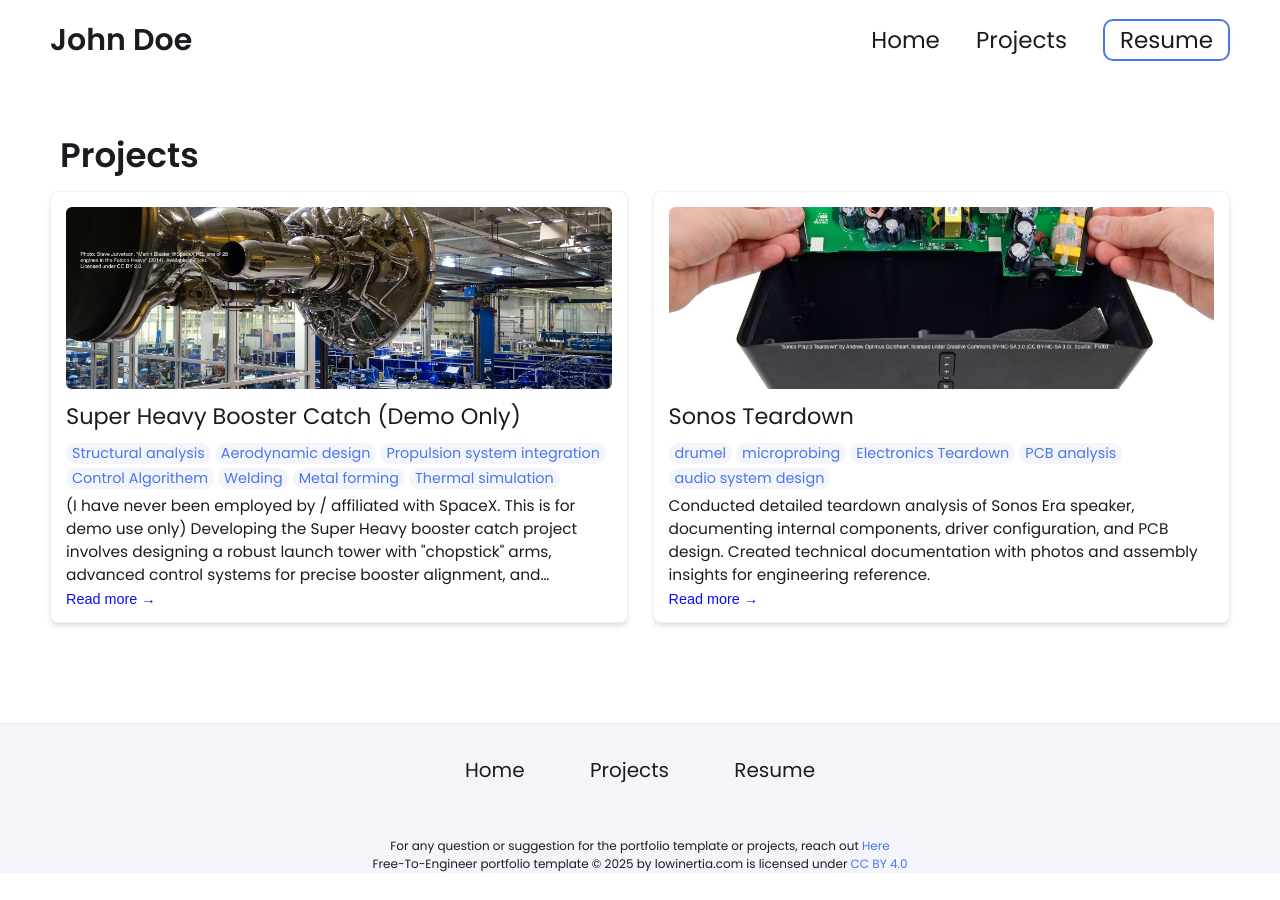
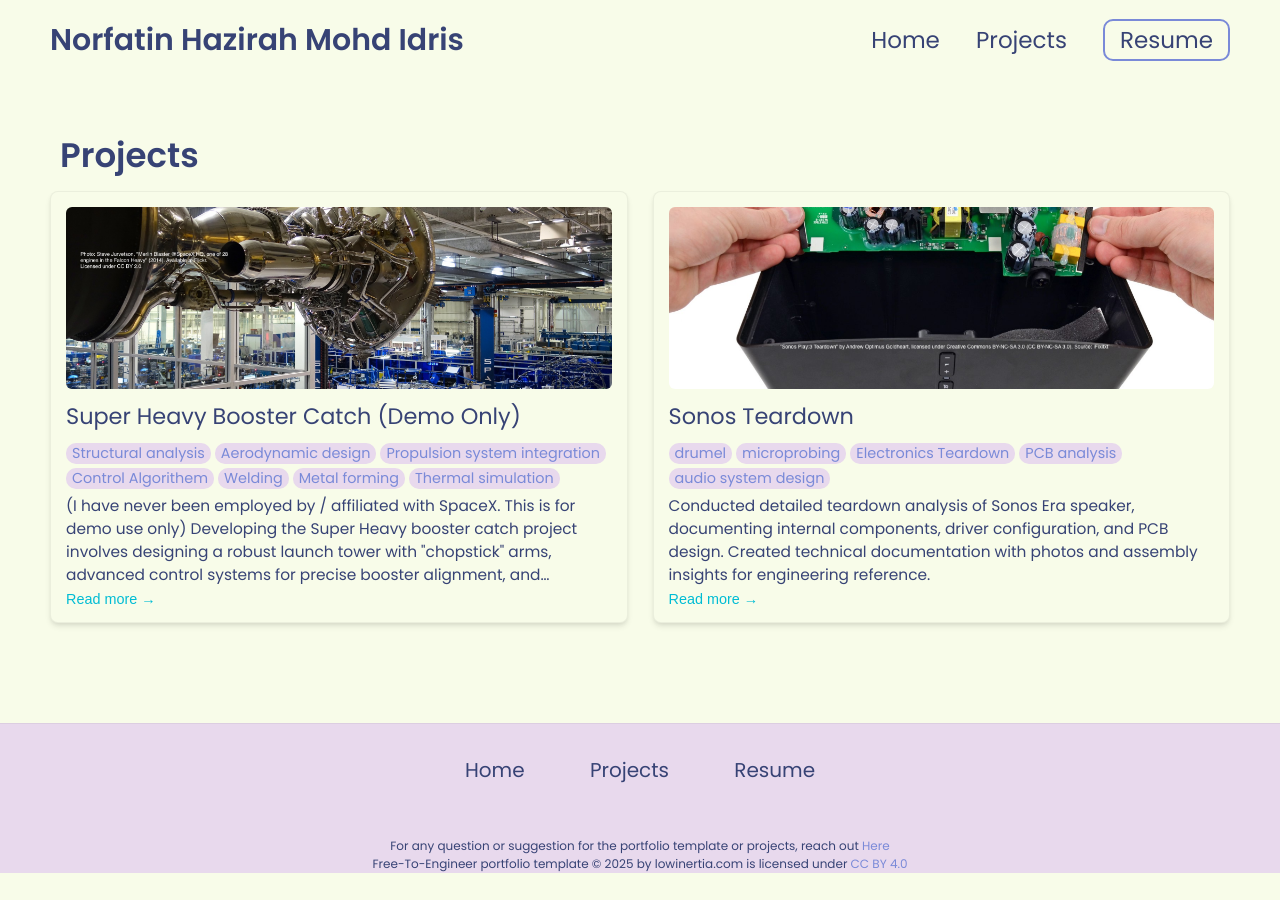
Before and after one commit to fatin-idris/fatin-idris.github.io, a Jekyll site: the page built from projects.html, in a window 1280 px wide. Built offline with Jekyll 4.4.1, drawn with Linux system fonts in a browser that asks for light colours; some of the changed lines change nothing that is shown.

Commit message:
Update _config.yml
Set Up Your Profile.

```diff
--- a/_config.yml
+++ b/_config.yml
@@ -7,32 +7,32 @@
 
 # Main Page Setup
 
-title: John Doe's Portfolio # This is what shows up in the tab of the browser
+title: Fatin Idris's Portfolio # This is what shows up in the tab of the browser
 
 
 
 # Hero Section
-name: John Doe
-headline: headline message
+name: Norfatin Hazirah Mohd Idris
+short_first_name: Fatin
+headline: Mechanical Precision Engineer Graduate
 description: >- # dont remove this line. this will ignore all new lines until the next section
-  Write an awesome intro and discuss your highlights and qualification. You can edit this
-  line in _config.yml. It will appear in your document head meta (for
-  Google search results) and in your feed.xml site description.
+  A mechanical engineering graduate passionate about innovation and technology.
 
 # Place your profile image in /assets/images/profile-image/folder and edit the file name
-profile_image: ./assets/images/profile-image/avatar.jpeg
+profile_image: ./assets/images/profile-image/D.jpeg
 
 
 # Link your resume
-# You can place your resume in assets/resume/{resume.pdf or add external link such as pdf saved in google drive
-resume-url: https://drive.google.com/file/d/13Z3duVzh-gguPU5r03oJVEE6rV9rd3DS/view?usp=sharing # or /assets/resume/resume.pdf
+# You can place your resume in assets/resume/{resume.pdf or add external link such as pdf saved in google drive (https://drive.google.com/file/d/13Z3duVzh-gguPU5r03oJVEE6rV9rd3DS/view?usp=sharing # or /assets/resume/resume.pdf)
+resume-url: ./assets/resume/Resume.pdf
 
 
 # Set up external links - this will show up as small icons next to your name.
 
 external-links:    # input only your own url slug. The icons with missing entries will not appear.
-  linkedin: test    # https://www.linkedin.com/in/{your url slug}
-  github: leea12    # https://github.com/{your url slug}
+  linkedin: fatin-04-20    # https://www.linkedin.com/in/fatin-04-20
+  email: norfatinhazirahmohdidris@yahoo.com            # Replace with your actual email address
+  github: fatin-idris    # https://github.com/fatin-idris
   stackoverflow: test      # https://stackoverflow.com/users/{your url slug}
   medium:            # https://medium.com/@{your url slug}
   x-twitter:   # https://x.com/{your url slug}
@@ -47,23 +47,14 @@
 skills:
   - category: 3D Modeling
     tools:
-    - Onshape
     - Solidworks
-    - Creo
     - Fusion 360 (Autodesk)
     - Blender (for complex shapes or animations)
     - Siemens NX
     - Inventor (Autodesk)
-    - CATIA (Dassault Systèmes)
   - category: Prototyping
     tools:
-    - SLA
     - CNC
-    - FDM
-    - SLS
-    - DMLS
-    - PolyJet Printing
-    - Vacuum Casting
     - Laser Cutting
     - Water Jet Cutting
     - Arduino / Raspberry Pi
@@ -72,34 +63,26 @@
     tools:
     - GD&T ASME Y14
     - ISO fits and tolerances
-    - PLM (PTC Windchill / Arena)
-  - category: PCB Design
-    tools:
-    - Altium Designer
-    - Altium
-    - Eagle
-    - KiCad
   - category: Problem Solving / Risk Management
     tools:
     - Root Cause Analysis (e.g., 5 Whys, Fishbone Diagram)
     - DFMEA / PFMEA
     - Six Sigma methodologies
-    - Shain Red-X
 
 
 # Contact Form Setup. Setup an account and copy over the key. When someone fills out the form, it will be received in your email.
-formspree-key:   https://formspree.io/f/{8-digit key}
+formspree-key:   https://formspree.io/f/mkgbzlqa
 
 
 
 # Active theme (Updatethis to switch themes). Make sure to keep the indentation the samne.
-colors: # this is the basic theme
-  text: "#1a1c20"
-  border: "#ddd"
-  link: "#4a76ee"
-  highlight: "#0c0cf2"
-  background: "#ffffff"
-  light_background: "#f3f5fb"
+colors: # Your new custom palette!
+  text: "#374375"             # Main text color (pure black)
+  border: "#effdff"           # Very light border color (light blue/cyan)
+  link: "#7a8ad8"             # Link color (medium purple/blue)
+  highlight: "#00BCD4"        # Highlight/accent color (very similar medium purple/blue)
+  background: "#f8fce9"       # Main site background (very light warm white)
+  light_background: "#e8d9ed" # Light background for sections/cards (pale yellow/greenish tint)
 
 # A few examples.
 basic theme:
```
